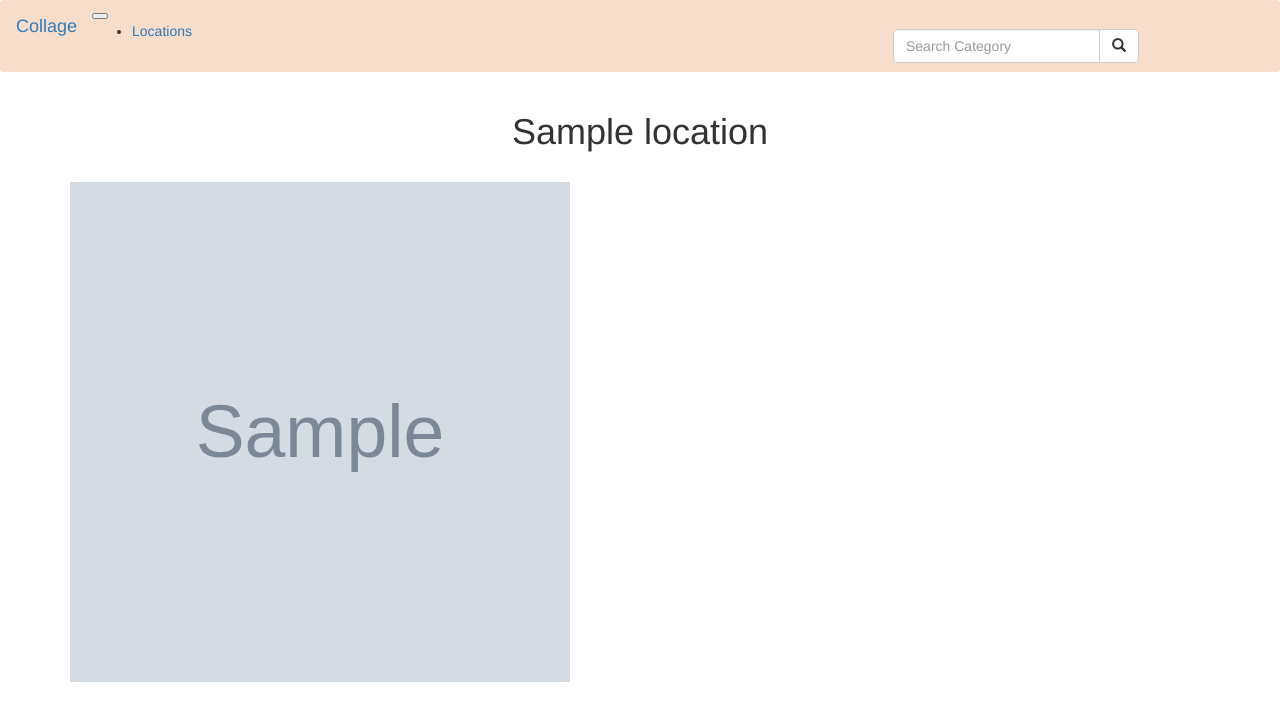
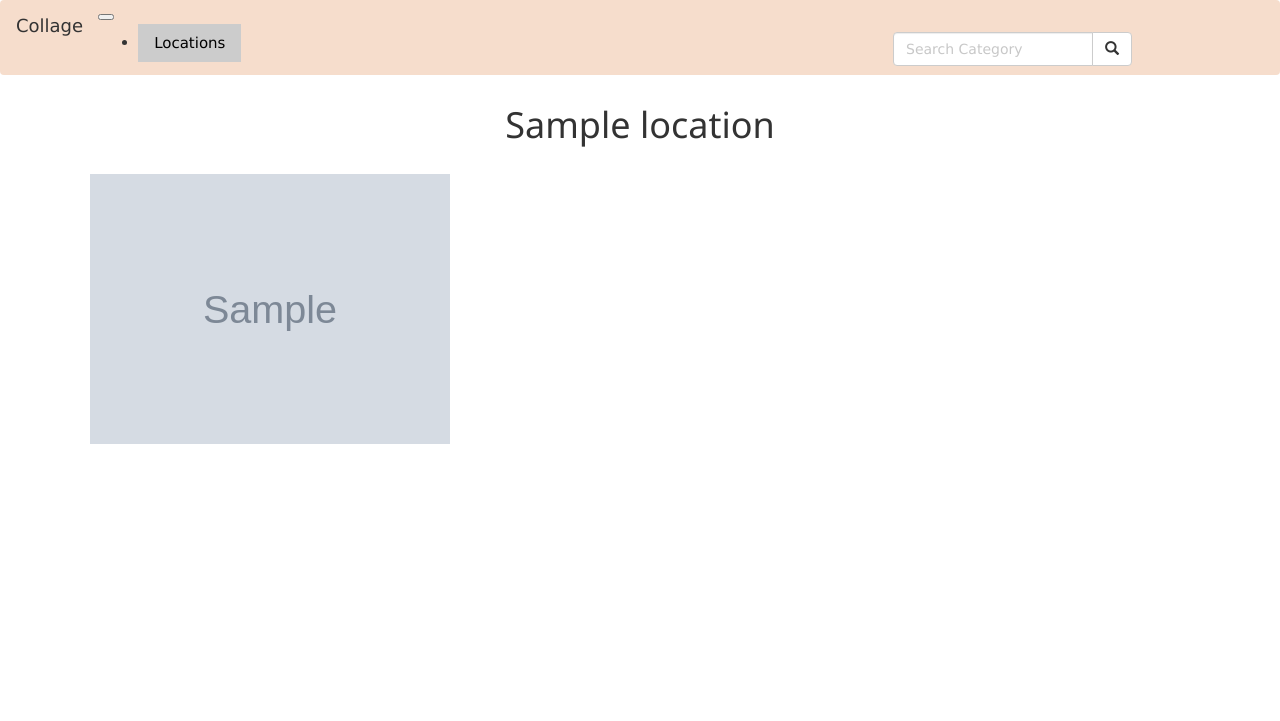
Before and after one commit to wanjikuciku/Piktures, a Django app: page /location/1 in a window 1280 px wide. Shown: the top 721 px of the page. Run offline with Django 3.2, Linux system fonts and the light colour scheme; tables that the repository leaves empty hold one stand-in row (values such as "Sample post"); grey boxes marked "Sample" are stand-in pictures; some libraries are stand-ins or nearby versions.

Commit message:
add files

```diff
--- a/collage/templates/base.html
+++ b/collage/templates/base.html
@@ -14,6 +14,7 @@
 
   {% block styles %}
     {% bootstrap_css %}
+    <link rel="stylesheet" href="https://www.w3schools.com/w3css/4/w3.css">
     <link rel="stylesheet" href="{% static 'css/navbar.css' %}">
   {% endblock %}
 
--- a/collage/templates/index.html
+++ b/collage/templates/index.html
@@ -1,5 +1,6 @@
 {% extends 'base.html' %}
 {% block content %}
+
 {{block.super}}
 <div class="container" style="background-color: #FEF5E7  ">
 
--- a/collage/templates/location.html
+++ b/collage/templates/location.html
@@ -1,12 +1,13 @@
 {% extends 'base.html' %}
 {% block content %}
+
 {{block.super}}
 <div class="container">
   <h1 class="text-center">{{location.name}}</h1>
   <div class="row">
     {% for image in images %}
-      <div class="col-md-6">
-        <img  style=" margin-top: 20px; margin-bottom: 20px; width:500px; height:500px;" src="{{image.image.url}}" class="img-fluid" alt="Image" data-toggle="modal" data-target="#{{image.id}}">
+      <div class="col-md-4">
+        <img  style="margin: 20px; width:100%; " src="{{image.image.url}}" class="img-fluid" alt="Image" data-toggle="modal" data-target="#{{image.id}}">
 
         <!-- Image Details modal -->
 
@@ -20,7 +21,7 @@
                 </button>
               </div>
               <div class="modal-body">
-                <img style="max-width:100%; max-height:100%" src="{{image.image.url}}" class="img-fluid" alt="Image">
+                <img src="{{image.image.url}}" class="img-fluid" alt="Image">
                 <br>
                 {{image.image_description}}
               </div>
--- a/collage/templates/navbar.html
+++ b/collage/templates/navbar.html
@@ -16,13 +16,14 @@
     <div class="collapse navbar-collapse" id="navbarSupportedContent">
       <ul class="navbar-nav mr-auto">
         <li class="nav-item dropdown">
-          <a class="nav-link dropdown-toggle" href="#" id="navbarDropdown" role="button" data-toggle="dropdown" aria-haspopup="true" aria-expanded="false">
-            Locations
-          </a>
-          <div display='block' class="dropdown-menu" aria-labelledby="navbarDropdown">
+
+          <div class="w3-dropdown-hover">
+              <button class="w3-button">Locations</button>
+          <div class="w3-dropdown-content w3-bar-block w3-border">
             {% for location in locations %}
-              <a class="dropdown-item" href="{% url 'displayLocation' location.id%}">{{location.name}}</a>
+              <a class="w3-bar-item w3-button" href="{% url 'displayLocation' location.id%}">{{location.name}}</a>
             {% endfor %}
+          </div>
           </div>
         </li>
       </ul>
```
Also changed, not shown: collage/templates/search.html (+7 -4 lines), media/images/christmas-europe.jpg (added), media/images/fried-chicken-kenya__340.jpg (added), media/images/piiza-midd.jpg (added).
